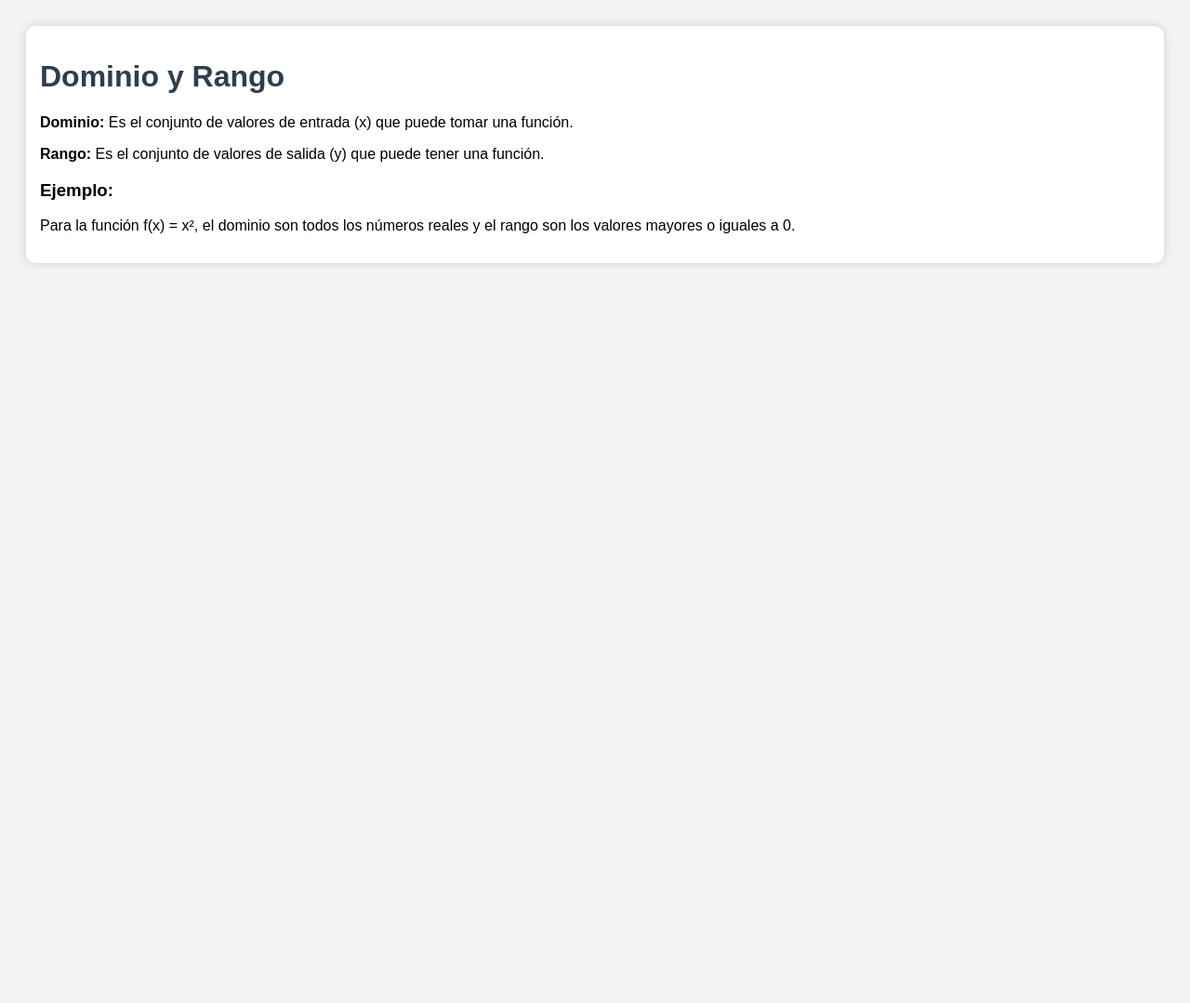
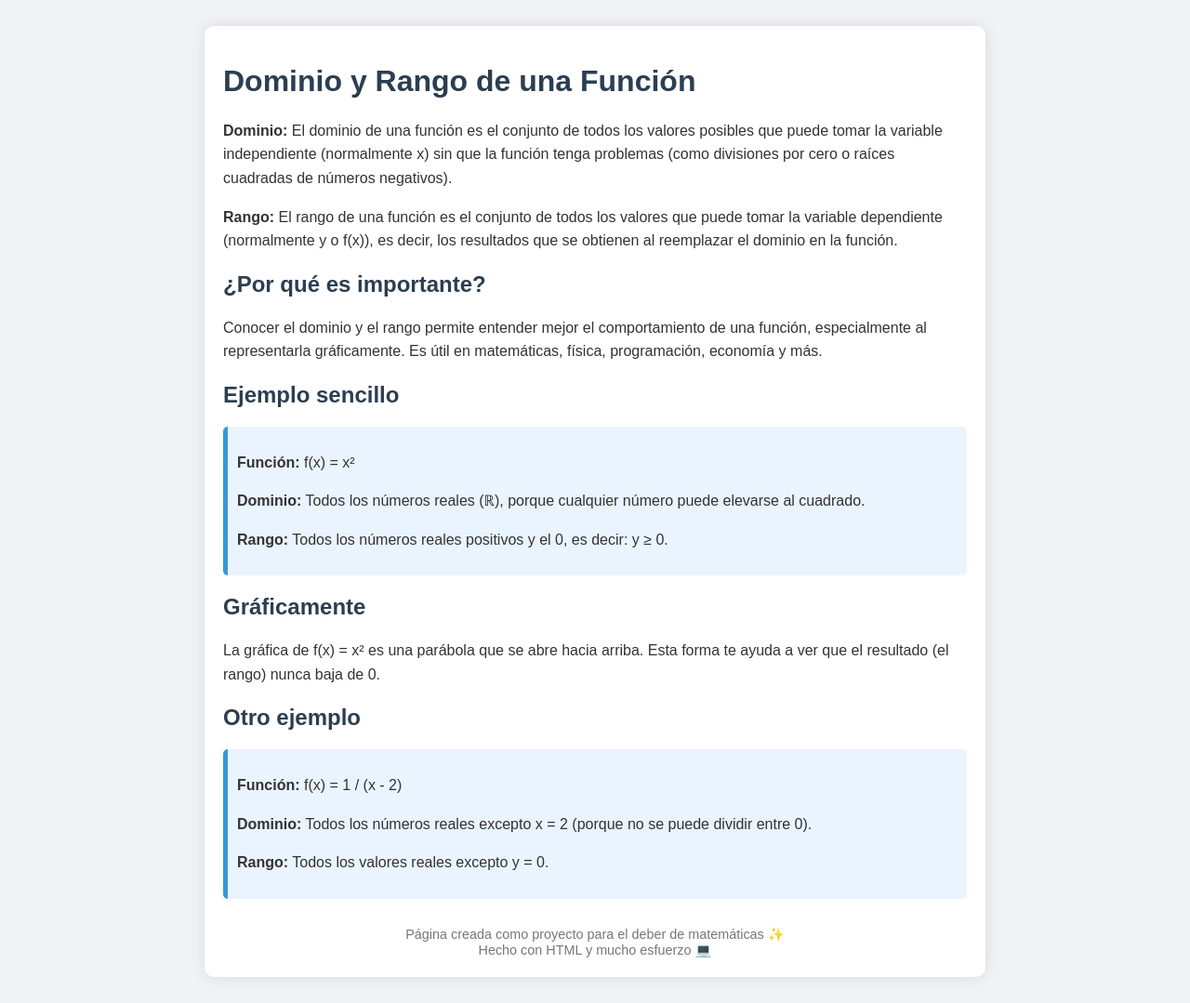
Before and after one commit to TIFFANYE09/Dominio-Rango, a plain HTML site: page index.html in a window 1280 px wide. Shown: the whole page at 93% size. Before the commit the page ends 800 px from the top, so only its background shows below. Drawn offline with Linux system fonts and the light colour scheme.

Commit message:
Update index.html

```diff
--- a/index.html
+++ b/index.html
@@ -7,27 +7,70 @@
     body {
       font-family: Arial, sans-serif;
       padding: 20px;
-      background-color: #f3f3f3;
+      background-color: #f0f2f5;
+      color: #333;
     }
-    h1 {
+    .contenedor {
+      background-color: #ffffff;
+      padding: 20px;
+      border-radius: 10px;
+      max-width: 800px;
+      margin: auto;
+      box-shadow: 0 0 15px rgba(0,0,0,0.1);
+    }
+    h1, h2 {
       color: #2c3e50;
     }
-    .contenedor {
-      background: white;
-      padding: 15px;
-      border-radius: 10px;
-      box-shadow: 0 0 10px #ccc;
+    p {
+      line-height: 1.6;
+    }
+    .ejemplo {
+      background-color: #eaf4ff;
+      padding: 10px;
+      border-left: 5px solid #3498db;
+      margin: 15px 0;
+      border-radius: 5px;
+    }
+    footer {
+      text-align: center;
+      margin-top: 30px;
+      font-size: 0.9em;
+      color: #777;
     }
   </style>
 </head>
 <body>
   <div class="contenedor">
-    <h1>Dominio y Rango</h1>
-    <p><strong>Dominio:</strong> Es el conjunto de valores de entrada (x) que puede tomar una función.</p>
-    <p><strong>Rango:</strong> Es el conjunto de valores de salida (y) que puede tener una función.</p>
+    <h1>Dominio y Rango de una Función</h1>
 
-    <h3>Ejemplo:</h3>
-    <p>Para la función f(x) = x², el dominio son todos los números reales y el rango son los valores mayores o iguales a 0.</p>
+    <p><strong>Dominio:</strong> El dominio de una función es el conjunto de todos los valores posibles que puede tomar la variable independiente (normalmente x) sin que la función tenga problemas (como divisiones por cero o raíces cuadradas de números negativos).</p>
+
+    <p><strong>Rango:</strong> El rango de una función es el conjunto de todos los valores que puede tomar la variable dependiente (normalmente y o f(x)), es decir, los resultados que se obtienen al reemplazar el dominio en la función.</p>
+
+    <h2>¿Por qué es importante?</h2>
+    <p>Conocer el dominio y el rango permite entender mejor el comportamiento de una función, especialmente al representarla gráficamente. Es útil en matemáticas, física, programación, economía y más.</p>
+
+    <h2>Ejemplo sencillo</h2>
+    <div class="ejemplo">
+      <p><strong>Función:</strong> f(x) = x²</p>
+      <p><strong>Dominio:</strong> Todos los números reales (ℝ), porque cualquier número puede elevarse al cuadrado.</p>
+      <p><strong>Rango:</strong> Todos los números reales positivos y el 0, es decir: y ≥ 0.</p>
+    </div>
+
+    <h2>Gráficamente</h2>
+    <p>La gráfica de f(x) = x² es una parábola que se abre hacia arriba. Esta forma te ayuda a ver que el resultado (el rango) nunca baja de 0.</p>
+
+    <h2>Otro ejemplo</h2>
+    <div class="ejemplo">
+      <p><strong>Función:</strong> f(x) = 1 / (x - 2)</p>
+      <p><strong>Dominio:</strong> Todos los números reales excepto x = 2 (porque no se puede dividir entre 0).</p>
+      <p><strong>Rango:</strong> Todos los valores reales excepto y = 0.</p>
+    </div>
+
+    <footer>
+      Página creada como proyecto para el deber de matemáticas ✨<br>
+      Hecho con HTML y mucho esfuerzo 💻
+    </footer>
   </div>
 </body>
 </html>
```
